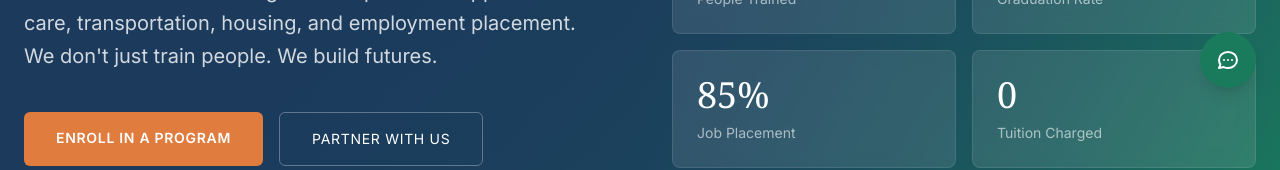
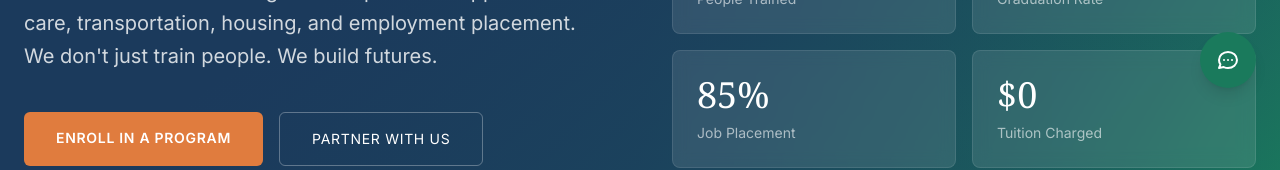
Before and after one commit to MrMindfulStaff/the-mindful-group-site, a Next.js app: page / in a window 1280 px wide. Shown: the part 688-858 px from the top of the page. Built offline with nearby package versions, Linux system fonts and the light colour scheme.

Commit message:
Change tuition metric from "0" to "$0"
Co-Authored-By: Claude Opus 4.6 <noreply@anthropic.com>

```diff
--- a/app/page.tsx
+++ b/app/page.tsx
@@ -16,7 +16,7 @@ const metrics = [
   { value: 525, suffix: "+", label: "People Trained" },
   { value: 90, suffix: "%", label: "Graduation Rate" },
   { value: 85, suffix: "%", label: "Job Placement" },
-  { value: 0, suffix: "", label: "Tuition Charged" },
+  { value: 0, prefix: "$", suffix: "", label: "Tuition Charged" },
 ];
 
 const programs = [
@@ -185,7 +185,7 @@ function FallbackHome() {
                   className="bg-white/10 backdrop-blur-sm border border-white/10 p-6 rounded-lg hover:border-white/30 transition-all duration-300 group"
                 >
                   <p className="text-3xl md:text-4xl font-heading text-white mb-2 group-hover:scale-105 transition-transform">
-                    <AnimatedCounter value={m.value} suffix={m.suffix} />
+                    <AnimatedCounter value={m.value} prefix={("prefix" in m) ? m.prefix : ""} suffix={m.suffix} />
                   </p>
                   <p className="text-white/60 text-sm">{m.label}</p>
                 </div>
```
